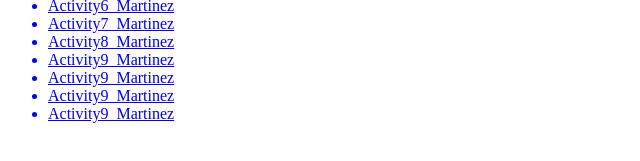
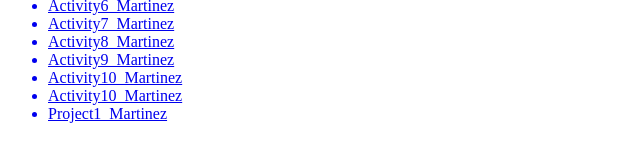
Before and after one commit to RYM169/Microcredentials, a plain HTML site: page index.html in a window 1280 px wide. Shown: the part 155-316 px from the top of the page, 0-640 px from the left. Drawn offline with Linux system fonts and the light colour scheme.

Commit message:
Add files via upload

```diff
--- a/index.html
+++ b/index.html
@@ -15,9 +15,9 @@
         <a href="Activity7_Martinez/index.html"><li>Activity7_Martinez</li><a>
         <a href="Activity8_Martinez/index.html"><li>Activity8_Martinez</li><a>
         <a href="Activity9_Martinez/index.html"><li>Activity9_Martinez</li><a>
-        <a href="Activity10_Martinez/Activity_10A.html"><li>Activity9_Martinez</li><a>
-         <a href="Activity10_Martinez/Activity_10B.html"><li>Activity9_Martinez</li><a>
-            <a href="Project1_Martinez/index.html"><li>Activity9_Martinez</li><a>
+        <a href="Activity10_Martinez/Activity_10A.html"><li>Activity10_Martinez</li><a>
+         <a href="Activity10_Martinez/Activity_10B.html"><li>Activity10_Martinez</li><a>
+            <a href="Project1_Martinez/index.html"><li>Project1_Martinez</li><a>
         </ul>
 
 
```
